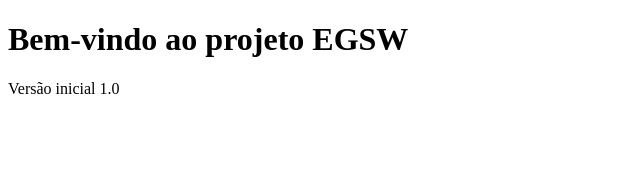
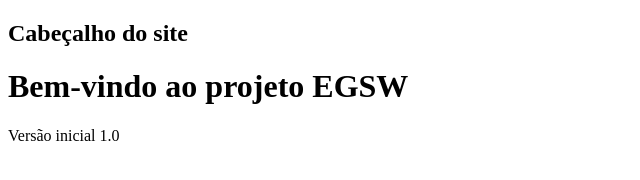
Before and after one commit to lidiagaldino/ads-egsw-lidia, a plain HTML site: page index.html in a window 1280 px wide. Shown: the whole page, without its empty margins (0-640 px from the left). Drawn offline with Linux system fonts and the light colour scheme.

Commit message:
feat(header): adiciona cabeçalho simples à página HTML

```diff
--- a/index.html
+++ b/index.html
@@ -6,6 +6,8 @@
 </head>
 
 <body>
+  <header><h2>Cabeçalho do site</h2></header>
+
   <h1>Bem-vindo ao projeto EGSW</h1>
   <p>Versão inicial 1.0</p>
 </body>
```
